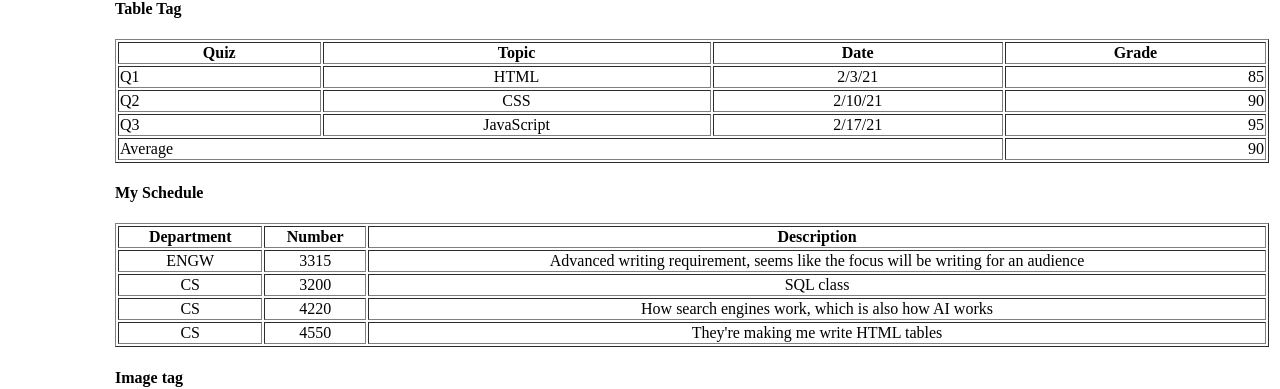
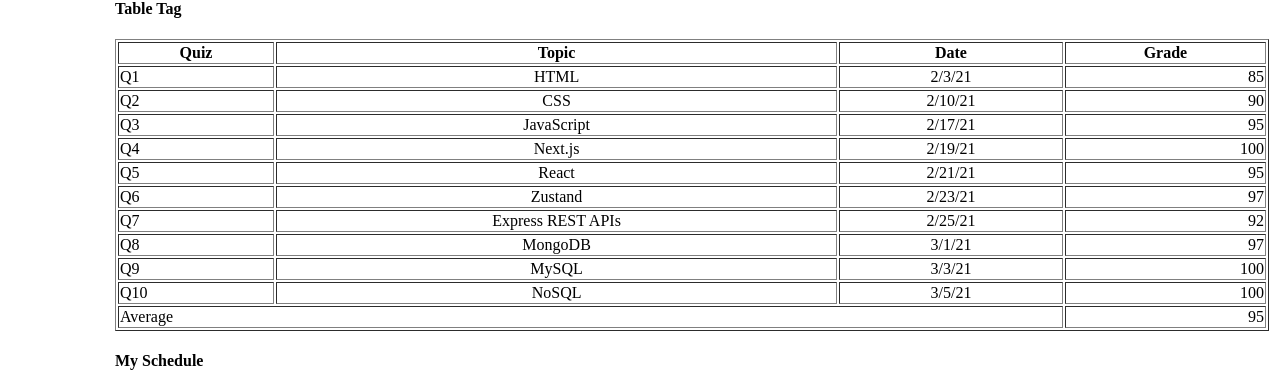
Before and after one commit to bearsmithnu/webdev-client, a Next.js app: page /labs/lab1 in a window 1280 px wide. Shown: the part 1714-2103 px from the top of the page. Built offline with nearby package versions, Linux system fonts and the light colour scheme.

Commit message:
add rows for quizzes 4-10

```diff
--- a/app/labs/lab1/Tables.tsx
+++ b/app/labs/lab1/Tables.tsx
@@ -30,11 +30,53 @@ export default function Tables() {
             <td align="center">2/17/21</td>
             <td align="right">95</td>
           </tr>
+          <tr>
+            <td>Q4</td>
+            <td align="center">Next.js</td>
+            <td align="center">2/19/21</td>
+            <td align="right">100</td>
+          </tr>
+          <tr>
+            <td>Q5</td>
+            <td align="center">React</td>
+            <td align="center">2/21/21</td>
+            <td align="right">95</td>
+          </tr>
+          <tr>
+            <td>Q6</td>
+            <td align="center">Zustand</td>
+            <td align="center">2/23/21</td>
+            <td align="right">97</td>
+          </tr>
+          <tr>
+            <td>Q7</td>
+            <td align="center">Express REST APIs</td>
+            <td align="center">2/25/21</td>
+            <td align="right">92</td>
+          </tr>
+          <tr>
+            <td>Q8</td>
+            <td align="center">MongoDB</td>
+            <td align="center">3/1/21</td>
+            <td align="right">97</td>
+          </tr>
+          <tr>
+            <td>Q9</td>
+            <td align="center">MySQL</td>
+            <td align="center">3/3/21</td>
+            <td align="right">100</td>
+          </tr>
+          <tr>
+            <td>Q10</td>
+            <td align="center">NoSQL</td>
+            <td align="center">3/5/21</td>
+            <td align="right">100</td>
+          </tr>
         </tbody>
         <tfoot>
           <tr>
             <td colSpan={3}>Average</td>
-            <td align="right">90</td>
+            <td align="right">95</td>
           </tr>
         </tfoot>
       </table>
```
